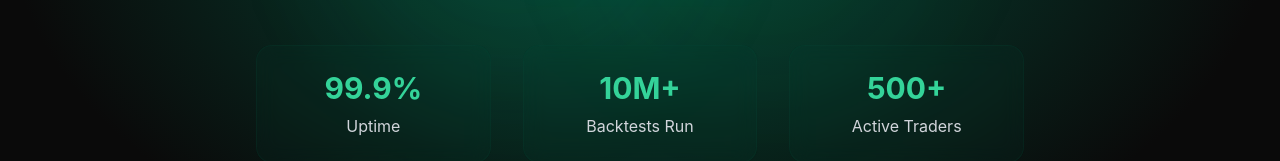
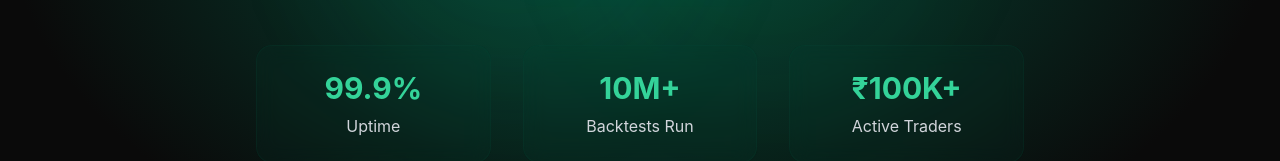
Before and after one commit to Mansi1975/curve-backtest-forge, a React (Vite) app: page / in a window 1280 px wide. Shown: the part 490-651 px from the top of the page. Built offline with nearby package versions, Linux system fonts and the light colour scheme.

Commit message:
Visual edit in Lovable
Edited UI in Lovable

```diff
--- a/src/components/HeroSection.tsx
+++ b/src/components/HeroSection.tsx
@@ -47,7 +47,7 @@ refine your trading strategies using institutional-grade analytics</p>
               <div className="text-gray-300">Backtests Run</div>
             </div>
             <div className="glass-effect rounded-2xl p-6 text-center">
-              <div className="text-3xl font-bold text-emerald-400 mb-2">500+</div>
+              <div className="text-3xl font-bold text-emerald-400 mb-2">₹100K+</div>
               <div className="text-gray-300">Active Traders</div>
             </div>
           </div>
```
